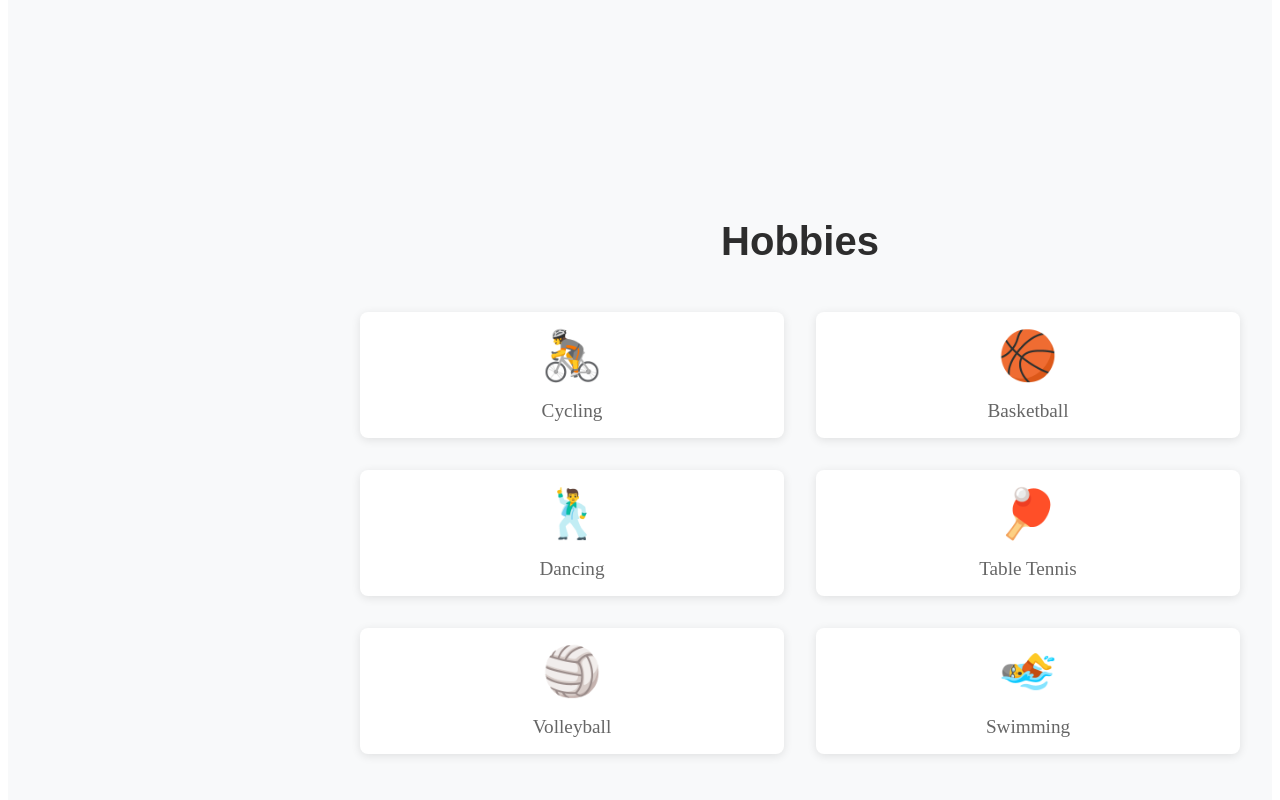
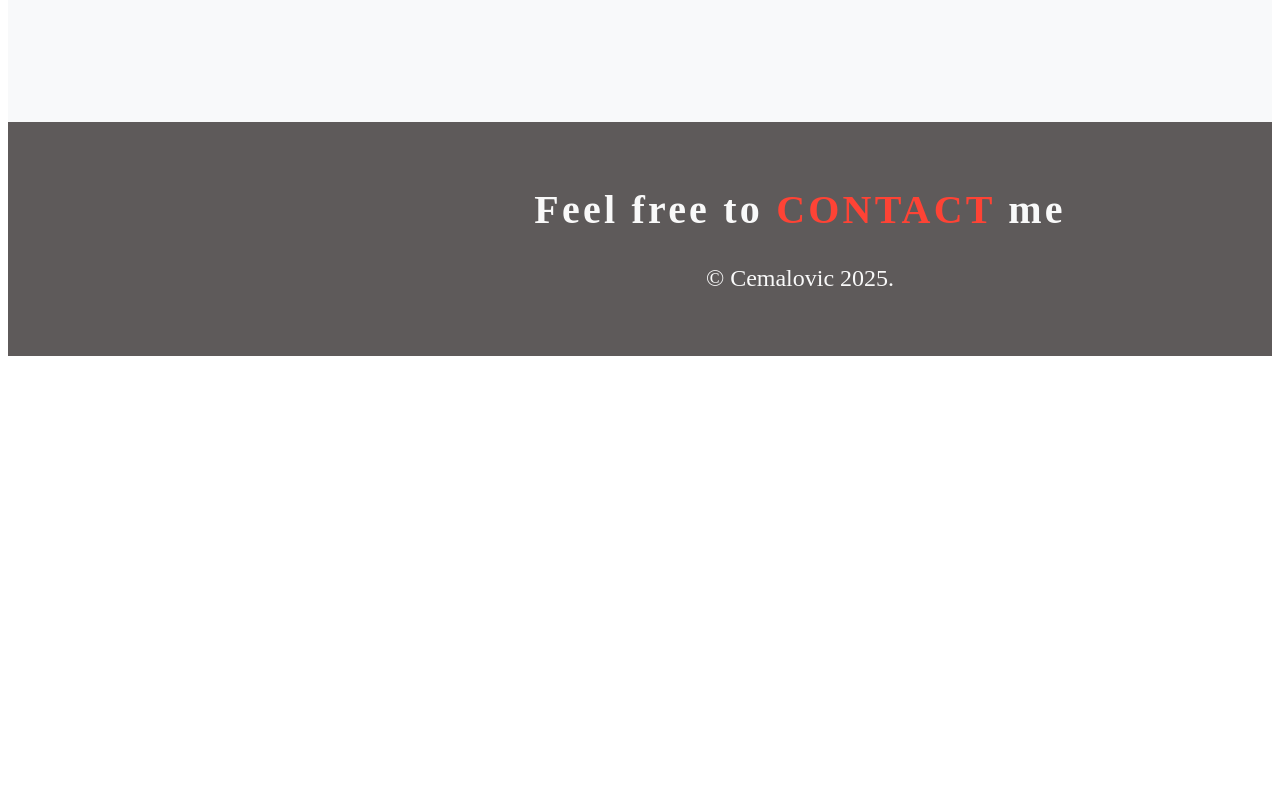
Before and after one commit to MilosCemalovic/cemalovic-react-portfolio, a React (Vite) app: page / in a window 1280 px wide. Shown: the part 7860-8660 px from the top of the page. After the commit the page ends 8224 px from the top, so only its background shows below. Built offline with nearby package versions, Linux system fonts and the light colour scheme.

Commit message:
Hobbies removal

```diff
--- a/src/App.tsx
+++ b/src/App.tsx
@@ -1,7 +1,6 @@
 import About from "./components/About/About"
 import Experience from "./components/Experience/Experience"
 import Hero from "./components/Hero/Hero"
-import Hobbies from "./components/Hobbies/Hobbies"
 import Navigation from "./components/Navigation/Navigation"
 import Projects from "./components/Projects/Projects"
 import Skills from "./components/Skills/Skills"
@@ -18,7 +17,6 @@ const App = () => {
         <Skills />
         <Projects />
         <About />
-        <Hobbies />
       </main>
 
       <Contact />
--- a/src/components/Hobbies/Hobbies.module.scss
+++ /dev/null
@@ -1,13 +0,0 @@
-.hobbies {
-  padding: 4rem 0 4rem 25vw; // Account for the sidebar
-  background-color: #f8f9fa;
-
-  @media (max-width: 768px) {
-    padding: 2rem 0;
-  }
-}
-
-.icon {
-  font-size: 3rem;
-  margin-bottom: 1rem;
-}
--- a/src/components/Hobbies/Hobbies.tsx
+++ /dev/null
@@ -1,29 +0,0 @@
-import { HOBBIES } from "../../data/hobbies"
-import styles from "./Hobbies.module.scss"
-
-const Hobbies = () => {
-  return (
-    <section
-      id="hobbies"
-      className={styles.hobbies}
-      data-testid="hobbies-section"
-    >
-      <h2 className="heading">Hobbies</h2>
-
-      <div className="iconBoxWrapper">
-        {HOBBIES.map((hobby) => (
-          <div
-            key={hobby.name}
-            className="iconWrapper"
-            data-testid="hobby-item"
-          >
-            <span className={styles.icon}>{hobby.icon}</span>
-            <span className="iconName">{hobby.name}</span>
-          </div>
-        ))}
-      </div>
-    </section>
-  )
-}
-
-export default Hobbies
--- a/src/data/hobbies.ts
+++ /dev/null
@@ -1,13 +0,0 @@
-export interface Hobby {
-  name: string
-  icon: string
-}
-
-export const HOBBIES: Hobby[] = [
-  { name: "Cycling", icon: "🚴" },
-  { name: "Basketball", icon: "🏀" },
-  { name: "Dancing", icon: "🕺" },
-  { name: "Table Tennis", icon: "🏓" },
-  { name: "Volleyball", icon: "🏐" },
-  { name: "Swimming", icon: "🏊" },
-]
```
Also changed, not shown: 1 other file (tests, documents, lock files or other folders).
